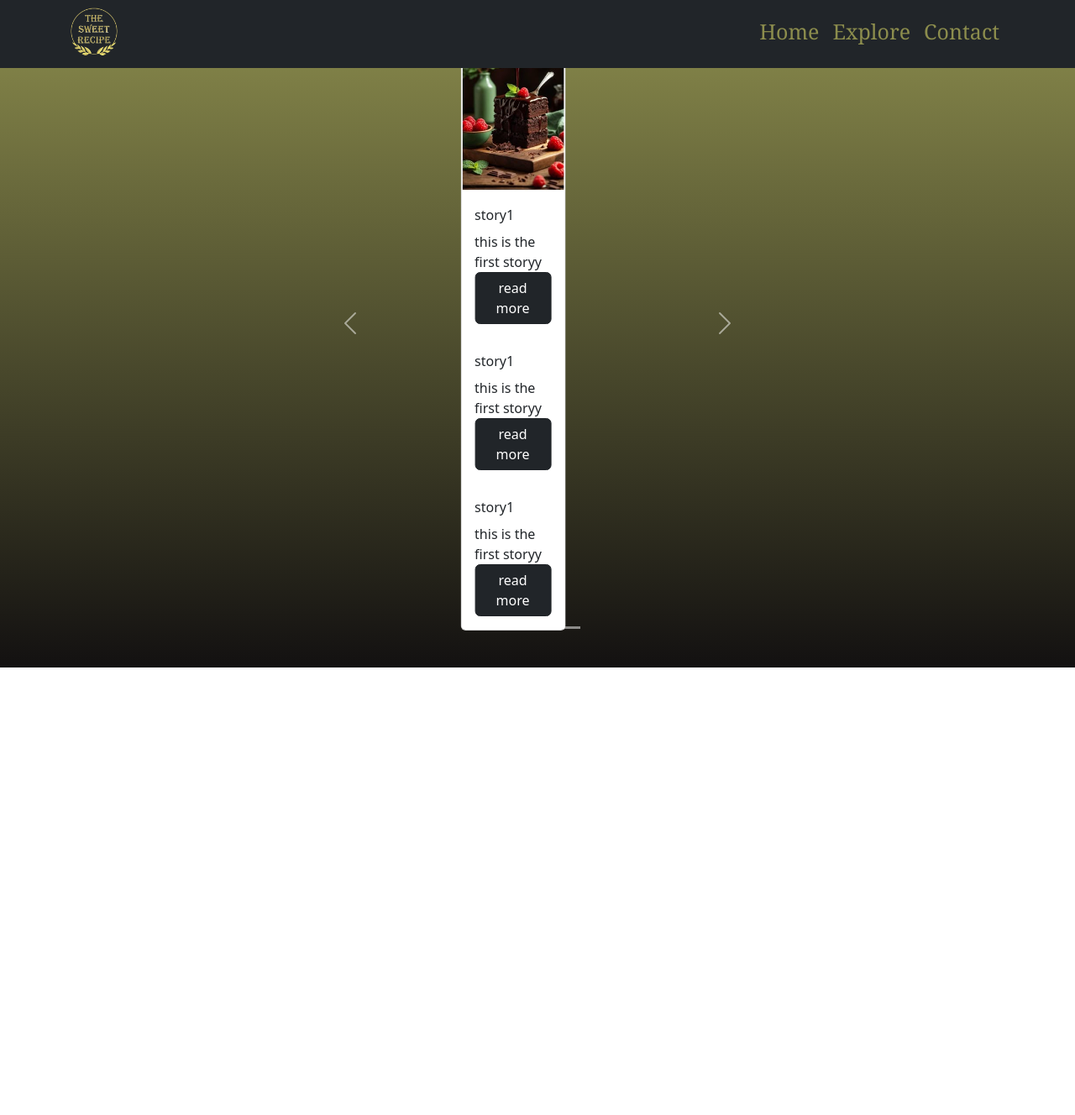
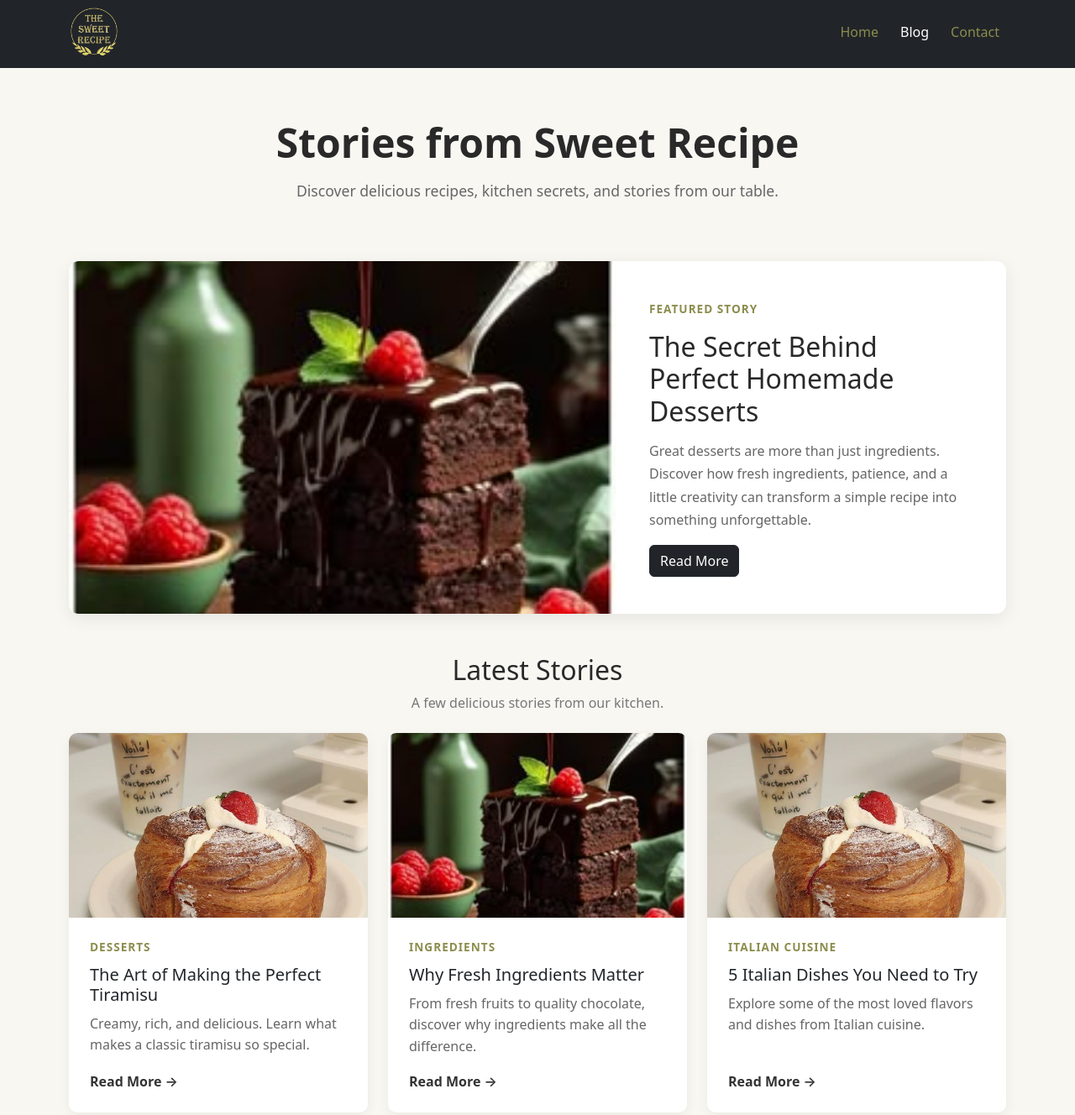
Before and after one commit to zeinabmnsr/menu-website, a website: page BLOG.html in a window 1280 px wide. Shown: the part 5-1333 px from the top of the page at 84% size. Before the commit the page ends 800 px from the top, so only its background shows below. Drawn offline with nearby package versions, Linux system fonts and the light colour scheme.

Commit message:
Redesign blog page

```diff
--- a/BLOG.html
+++ b/BLOG.html
@@ -3,124 +3,336 @@
 <head>
     <meta charset="UTF-8">
     <meta name="viewport" content="width=device-width, initial-scale=1.0">
+
     <link rel="stylesheet" href="bootstrap-5.3.5-dist/css/bootstrap.min.css">
     <link rel="stylesheet" href="blog.css">
-    <title>BLOG</title>
+
+    <title>Blog | Sweet Recipe</title>
 </head>
+
 <body>
 
-    <nav class="navbar navbar-expand-sm bg-dark
-     fixed-top navbar-light justify-content-center">
+    <!-- Navbar -->
+    <nav class="navbar navbar-expand-sm bg-dark fixed-top navbar-dark">
         <div class="container">
-        <a class="navbar-brand" href="#">
-            <img src="images/goldlogo.png" alt="logo" style="width: 60px;" class="rounded-pill"></a>
+
+            <a class="navbar-brand" href="index.html">
+                <img src="images/goldlogo.png"
+                     alt="Sweet Recipe Logo"
+                     style="width: 60px;"
+                     class="rounded-pill">
+            </a>
+
             <ul class="navbar-nav">
                 <li class="nav-item">
-                <a class="nav-link active" href="index.html" style="color: rgb(140, 141, 77);">Home</a>
+                    <a class="nav-link" href="index.html">
+                        Home
+                    </a>
                 </li>
-            <li class="nan-item">
-                <a class="nav-link" href="#" style="color: rgb(140, 141, 77);"> Explore</a>
+
+                <li class="nav-item">
+                    <a class="nav-link active" href="BLOG.html">
+                        Blog
+                    </a>
                 </li>
+
                 <li class="nav-item">
-            <a class="nav-link" href="contact.html" style="color: rgb(140, 141, 77);">Contact</a>
+                    <a class="nav-link" href="contact.html">
+                        Contact
+                    </a>
                 </li>
             </ul>
+
         </div>
     </nav>
 
+
+    <!-- Blog Header -->
+    <section class="blog-header text-center">
         <div class="container">
-    <div class="carousel d-flex justify-content-center">
-        <div class="carousel slide" id="demo" data-bs-ride="carousel">
-            <div class="carousel-indicators">
-                <button type="button" data-bs-target="#demo" data-bs-slide-to="0" class="active" aria-current="true" aria-label="Slide 1"></button>
-                <button type="button" data-bs-target="#demo" data-bs-slide-to="1" aria-label="Slide 2"></button>
-                <button type="button" data-bs-target="#demo" data-bs-side-to="2"aria-label="Slide 3" ></button>
+
+            <h1>Stories from Sweet Recipe</h1>
+
+            <p>
+                Discover delicious recipes, kitchen secrets,
+                and stories from our table.
+            </p>
+
         </div>
-            <div class="carousel-inner">
-                <div class="carousel-item active pt-2">
-                    <div class="container d-flex justify-content-center gap-3 py-4">
-                        <div class="card w-25">
-                            <img src="images/darkcake.jpg" class="card-img-top" alt="story1"/>
-                            <div class="card-body">
-                                <div class="card-title">story1 </div>
-                                <div class="card-text">this is the first storyy</div>
-                                <a href="#" class="btn btn-dark">read more</a>
-                            </div>
-                            <div class="card-body">
-                                <div class="card-title">story1 </div>
-                                <div class="card-text">this is the first storyy</div>
-                                <a href="#" class="btn btn-dark">read more</a>
-                            </div>
-                            <div class="card-body">
-                                <div class="card-title">story1 </div>
-                                <div class="card-text">this is the first storyy</div>
-                                <a href="#" class="btn btn-dark">read more</a>
-                            </div>
-                        </div>
-                    </div>
-                </div>
-                <div class="carousel-item">
-                    <div class="container d-flex justify-content-center gap-3 py-4">
-                        <div class="card w-25">
-                            <img src="images/darkcake.jpg" class="card-img-top" alt="story1"/>
-                            <div class="card-body">
-                                <div class="card-title">story1 </div>
-                                <div class="card-text">this is the first storyy</div>
-                                <a href="#" class="btn btn-dark">read more</a>
-                            </div>
-                            <div class="card-body">
-                                <div class="card-title">story1 </div>
-                                <div class="card-text">this is the first storyy</div>
-                                <a href="#" class="btn btn-dark">read more</a>
-                            </div>
-                            <div class="card-body">
-                                <div class="card-title">story1 </div>
-                                <div class="card-text">this is the first storyy</div>
-                                <a href="#" class="btn btn-dark">read more</a>
-                            </div>
-                        </div>
-                    </div>
-                </div>
-                <div class="carousel-item">
-                    <div class="container d-flex justify-content-center">
-                       <div class="row">
-                            <div class="col-lg-4 card w-25">
-                                <img src="images/darkcake.jpg" class="card-img-top" alt="story1"/>
-                                <div class="card-body">
-                                    <div class="card-title">story1 </div>
-                                    <div class="card-text">this is the first storyy</div>
-                                    <a href="#" class="btn btn-dark">read more</a>
-                                </div>
-                            </div>
-                            <div class="col-lg-4 card w-25">
-                                <img src="images/darkcake.jpg" class="card-img-top" alt="story2"/>
-                                <div class="card-title">story 2</div>
-                                <div class="card-text">this is the story 2</div>
-                                <a href="#" class="btn btn-dark">read more</a>
-                            </div>
-                            <div class="col-lg-4 card w-25">
-                                <img src="images/cake.jpg" class="card-img-top" alt="story3"/>
-                                <div class="card-title">story3</div>
-                                <div class="card-text">this is story 3</div>
-                                <a href="#" class="btn btn-dark">read more</a>
-                            </div>
-                        </div>
-                    </div>
-                </div>
+    </section>
+
+
+    <!-- Featured Article -->
+    <section class="container mb-5">
+
+        <div class="featured-article row align-items-center g-0">
+
+            <div class="col-lg-7">
+                <img src="images/darkcake.jpg"
+                     class="img-fluid featured-image"
+                     alt="Homemade chocolate cake">
             </div>
 
-            <button class="carousel-control-prev" type="button" data-bs-target="#demo" data-bs-slide="prev">
-                <span class="carousel-control-prev-icon" aria-hidden="true"></span>
-                <span class="visually-hidden" > previous</span>
-            </button>
-            <button class="carousel-control-next" type="button" data-bs-target="#demo" data-bs-slide="next">
-                <span class="carousel-control-next-icon"  aria-hidden="true"></span>
-                <span class="visually-hidden">next</span>
-            </button>
+            <div class="col-lg-5 featured-content">
+
+                <span class="article-category">
+                    Featured Story
+                </span>
+
+                <h2>
+                    The Secret Behind Perfect Homemade Desserts
+                </h2>
+
+                <p>
+                    Great desserts are more than just ingredients.
+                    Discover how fresh ingredients, patience,
+                    and a little creativity can transform a simple
+                    recipe into something unforgettable.
+                </p>
+
+                <a href="#" class="btn btn-dark">
+                    Read More
+                </a>
 
             </div>
+
         </div>
+
+    </section>
+
+
+    <!-- Latest Stories -->
+    <section class="container latest-stories">
+
+        <div class="text-center mb-4">
+
+            <h2>Latest Stories</h2>
+
+            <p>
+                A few delicious stories from our kitchen.
+            </p>
+
         </div>
+
+
+        <div class="row g-4">
+
+            <!-- Article 1 -->
+            <div class="col-12 col-md-6 col-lg-4">
+
+                <article class="card blog-card h-100">
+
+                    <img src="images/cake.jpg"
+                         class="card-img-top"
+                         alt="Italian dessert">
+
+                    <div class="card-body d-flex flex-column">
+
+                        <span class="article-category">
+                            Desserts
+                        </span>
+
+                        <h3 class="card-title">
+                            The Art of Making the Perfect Tiramisu
+                        </h3>
+
+                        <p class="card-text">
+                            Creamy, rich, and delicious.
+                            Learn what makes a classic tiramisu
+                            so special.
+                        </p>
+
+                        <a href="#" class="read-more mt-auto">
+                            Read More →
+                        </a>
+
+                    </div>
+
+                </article>
+
+            </div>
+
+
+            <!-- Article 2 -->
+            <div class="col-12 col-md-6 col-lg-4">
+
+                <article class="card blog-card h-100">
+
+                    <img src="images/darkcake.jpg"
+                         class="card-img-top"
+                         alt="Fresh ingredients">
+
+                    <div class="card-body d-flex flex-column">
+
+                        <span class="article-category">
+                            Ingredients
+                        </span>
+
+                        <h3 class="card-title">
+                            Why Fresh Ingredients Matter
+                        </h3>
+
+                        <p class="card-text">
+                            From fresh fruits to quality chocolate,
+                            discover why ingredients make all the
+                            difference.
+                        </p>
+
+                        <a href="#" class="read-more mt-auto">
+                            Read More →
+                        </a>
+
+                    </div>
+
+                </article>
+
+            </div>
+
+
+            <!-- Article 3 -->
+            <div class="col-12 col-md-6 col-lg-4">
+
+                <article class="card blog-card h-100">
+
+                    <img src="images/cake.jpg"
+                         class="card-img-top"
+                         alt="Italian food">
+
+                    <div class="card-body d-flex flex-column">
+
+                        <span class="article-category">
+                            Italian Cuisine
+                        </span>
+
+                        <h3 class="card-title">
+                            5 Italian Dishes You Need to Try
+                        </h3>
+
+                        <p class="card-text">
+                            Explore some of the most loved flavors
+                            and dishes from Italian cuisine.
+                        </p>
+
+                        <a href="#" class="read-more mt-auto">
+                            Read More →
+                        </a>
+
+                    </div>
+
+                </article>
+
+            </div>
+
+
+            <!-- Article 4 -->
+            <div class="col-12 col-md-6 col-lg-4">
+
+                <article class="card blog-card h-100">
+
+                    <img src="images/darkcake.jpg"
+                         class="card-img-top"
+                         alt="Cooking herbs">
+
+                    <div class="card-body d-flex flex-column">
+
+                        <span class="article-category">
+                            Kitchen Tips
+                        </span>
+
+                        <h3 class="card-title">
+                            A Guide to Italian Herbs & Spices
+                        </h3>
+
+                        <p class="card-text">
+                            Learn how simple herbs and spices can
+                            completely change the flavor of a dish.
+                        </p>
+
+                        <a href="#" class="read-more mt-auto">
+                            Read More →
+                        </a>
+
+                    </div>
+
+                </article>
+
+            </div>
+
+
+            <!-- Article 5 -->
+            <div class="col-12 col-md-6 col-lg-4">
+
+                <article class="card blog-card h-100">
+
+                    <img src="images/cake.jpg"
+                         class="card-img-top"
+                         alt="Restaurant kitchen">
+
+                    <div class="card-body d-flex flex-column">
+
+                        <span class="article-category">
+                            Behind the Scenes
+                        </span>
+
+                        <h3 class="card-title">
+                            From Our Kitchen to Your Table
+                        </h3>
+
+                        <p class="card-text">
+                            Take a look behind the scenes and discover
+                            the passion that goes into every plate.
+                        </p>
+
+                        <a href="#" class="read-more mt-auto">
+                            Read More →
+                        </a>
+
+                    </div>
+
+                </article>
+
+            </div>
+
+
+            <!-- Article 6 -->
+            <div class="col-12 col-md-6 col-lg-4">
+
+                <article class="card blog-card h-100">
+
+                    <img src="images/darkcake.jpg"
+                         class="card-img-top"
+                         alt="Homemade cooking">
+
+                    <div class="card-body d-flex flex-column">
+
+                        <span class="article-category">
+                            Recipes
+                        </span>
+
+                        <h3 class="card-title">
+                            Simple Recipes, Beautiful Moments
+                        </h3>
+
+                        <p class="card-text">
+                            Sometimes the simplest recipes create
+                            the most memorable moments around the table.
+                        </p>
+
+                        <a href="#" class="read-more mt-auto">
+                            Read More →
+                        </a>
+
+                    </div>
+
+                </article>
+
+            </div>
+
+        </div>
+
+    </section>
+
+
     <script src="https://cdn.jsdelivr.net/npm/bootstrap@5.3.0/dist/js/bootstrap.bundle.min.js"></script>
 
 </body>
--- a/blog.css
+++ b/blog.css
@@ -1,16 +1,169 @@
-html, body {
-    height: 100%;
-    margin: 0;
-}
-body{
-    background: linear-gradient(rgb(140, 141, 77), rgb(19, 17, 17));
+body {
+    background-color: #f8f7f2;
+    color: #292929;
+    padding-top: 76px;
 }
 
-.navbar-nav{
-    font-family: Georgia, 'Times New Roman', Times, serif;
-    font-size: 25px;
+
+/* Navbar */
+
+.navbar .nav-link {
+    color: rgb(140, 141, 77);
+    margin-left: 10px;
 }
 
-.nav-item{
-    justify-content: start;
+.navbar .nav-link:hover,
+.navbar .nav-link.active {
+    color: #ffffff;
 }
+
+
+/* Blog Header */
+
+.blog-header {
+    padding: 70px 20px 55px;
+}
+
+.blog-header h1 {
+    font-size: 3rem;
+    font-weight: 600;
+    margin-bottom: 15px;
+}
+
+.blog-header p {
+    color: #666;
+    font-size: 1.1rem;
+}
+
+
+/* Featured Article */
+
+.featured-article {
+    background-color: #ffffff;
+    border-radius: 12px;
+    overflow: hidden;
+    box-shadow: 0 5px 20px rgba(0, 0, 0, 0.08);
+}
+
+.featured-image {
+    width: 100%;
+    height: 420px;
+    object-fit: cover;
+}
+
+.featured-content {
+    padding: 40px;
+}
+
+.featured-content h2 {
+    font-size: 2rem;
+    margin: 15px 0;
+}
+
+.featured-content p {
+    color: #666;
+    line-height: 1.7;
+}
+
+
+/* Category */
+
+.article-category {
+    color: rgb(140, 141, 77);
+    font-size: 0.85rem;
+    font-weight: 600;
+    text-transform: uppercase;
+    letter-spacing: 1px;
+}
+
+
+/* Latest Stories */
+
+.latest-stories {
+    padding-bottom: 70px;
+}
+
+.latest-stories > .text-center h2 {
+    font-size: 2rem;
+}
+
+.latest-stories > .text-center p {
+    color: #777;
+}
+
+
+/* Blog Cards */
+
+.blog-card {
+    border: none;
+    border-radius: 10px;
+    overflow: hidden;
+    background-color: #ffffff;
+    box-shadow: 0 4px 15px rgba(0, 0, 0, 0.06);
+    transition: transform 0.25s ease, box-shadow 0.25s ease;
+}
+
+.blog-card:hover {
+    transform: translateY(-5px);
+    box-shadow: 0 8px 25px rgba(0, 0, 0, 0.12);
+}
+
+.blog-card img {
+    height: 220px;
+    object-fit: cover;
+}
+
+.blog-card .card-body {
+    padding: 25px;
+}
+
+.blog-card .card-title {
+    font-size: 1.25rem;
+    margin: 10px 0;
+}
+
+.blog-card .card-text {
+    color: #666;
+    line-height: 1.6;
+}
+
+
+/* Read More */
+
+.read-more {
+    color: #333;
+    text-decoration: none;
+    font-weight: 600;
+    margin-top: 15px;
+}
+
+.read-more:hover {
+    color: rgb(140, 141, 77);
+}
+
+
+/* Mobile */
+
+@media (max-width: 767px) {
+
+    .blog-header {
+        padding: 50px 15px 40px;
+    }
+
+    .blog-header h1 {
+        font-size: 2.2rem;
+    }
+
+    .featured-image {
+        height: 280px;
+    }
+
+    .featured-content {
+        padding: 30px 25px;
+    }
+
+    .featured-content h2 {
+        font-size: 1.6rem;
+    }
+
+}
```
Lines whose indentation alone changed are shown as unchanged.
